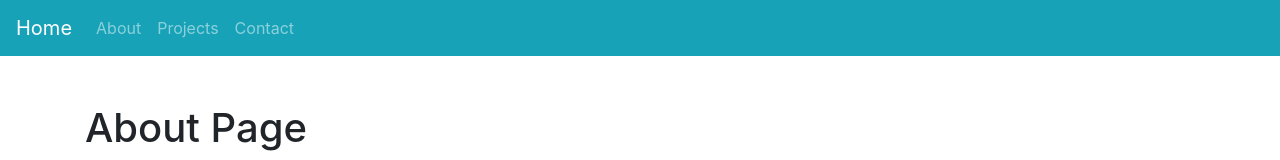
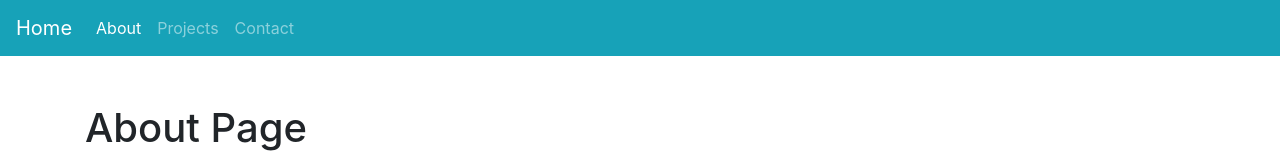
Before and after one commit to Patnonymous/patrick-v2-nodejs, a Nuxt app: page /about in a window 1280 px wide. Shown: the top 160 px of the page. Built offline with nearby package versions, Linux system fonts and the light colour scheme.

Commit message:
Updated Navbar links active class binding.

```diff
--- a/components/NavBar.vue
+++ b/components/NavBar.vue
@@ -7,9 +7,15 @@
 
       <b-collapse id="nav-collapse" is-nav>
         <b-navbar-nav>
-          <b-nav-item to="/about">About</b-nav-item>
-          <b-nav-item to="/projects">Projects</b-nav-item>
-          <b-nav-item to="/contact">Contact</b-nav-item>
+          <b-nav-item :active="isRouteActive('about')" to="/about"
+            >About</b-nav-item
+          >
+          <b-nav-item :active="isRouteActive('projects')" to="/projects"
+            >Projects</b-nav-item
+          >
+          <b-nav-item :active="isRouteActive('contact')" to="/contact"
+            >Contact</b-nav-item
+          >
         </b-navbar-nav>
       </b-collapse>
     </b-navbar>
@@ -19,4 +25,16 @@
 
 
 <script>
+export default {
+  data() {
+    return {};
+  },
+  mounted() {},
+  methods: {
+    isRouteActive(routeName) {
+      return this.$route.fullPath.includes(routeName);
+    },
+  },
+  computed: {},
+};
 </script>
```
